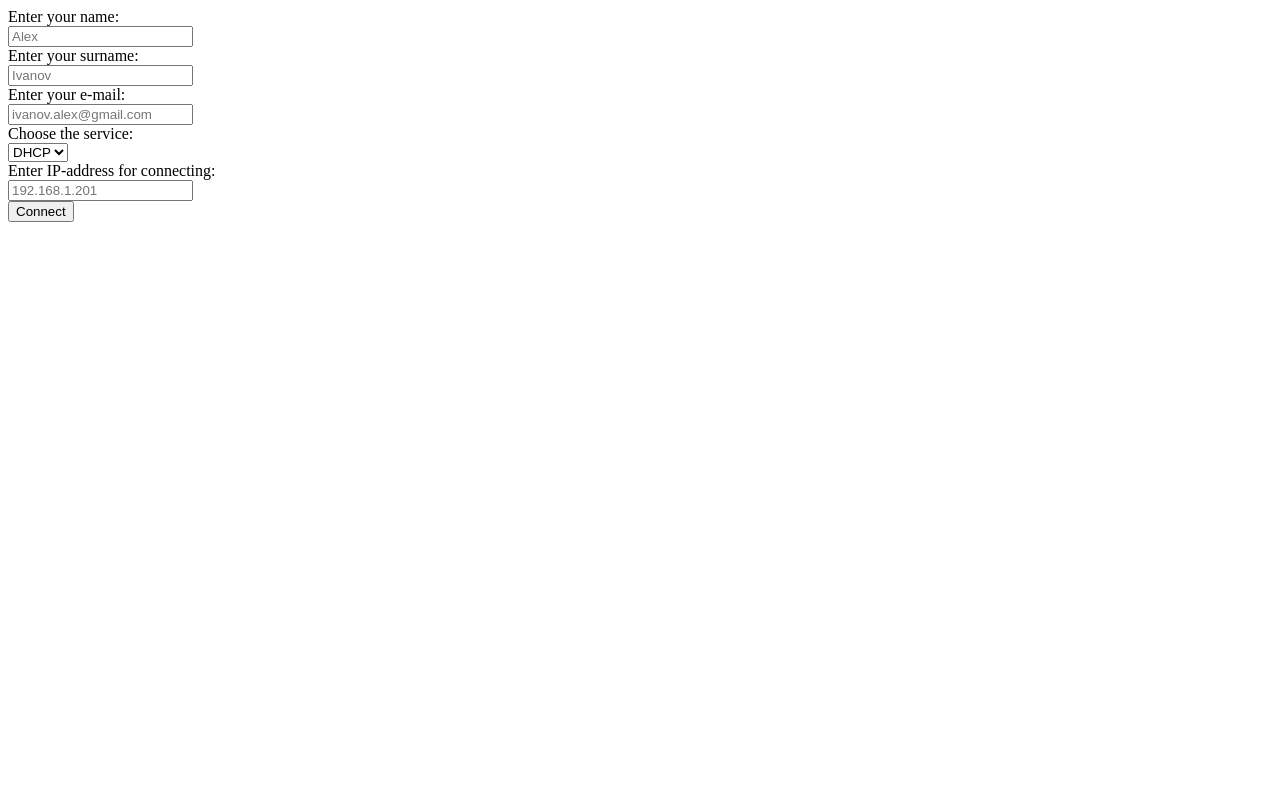
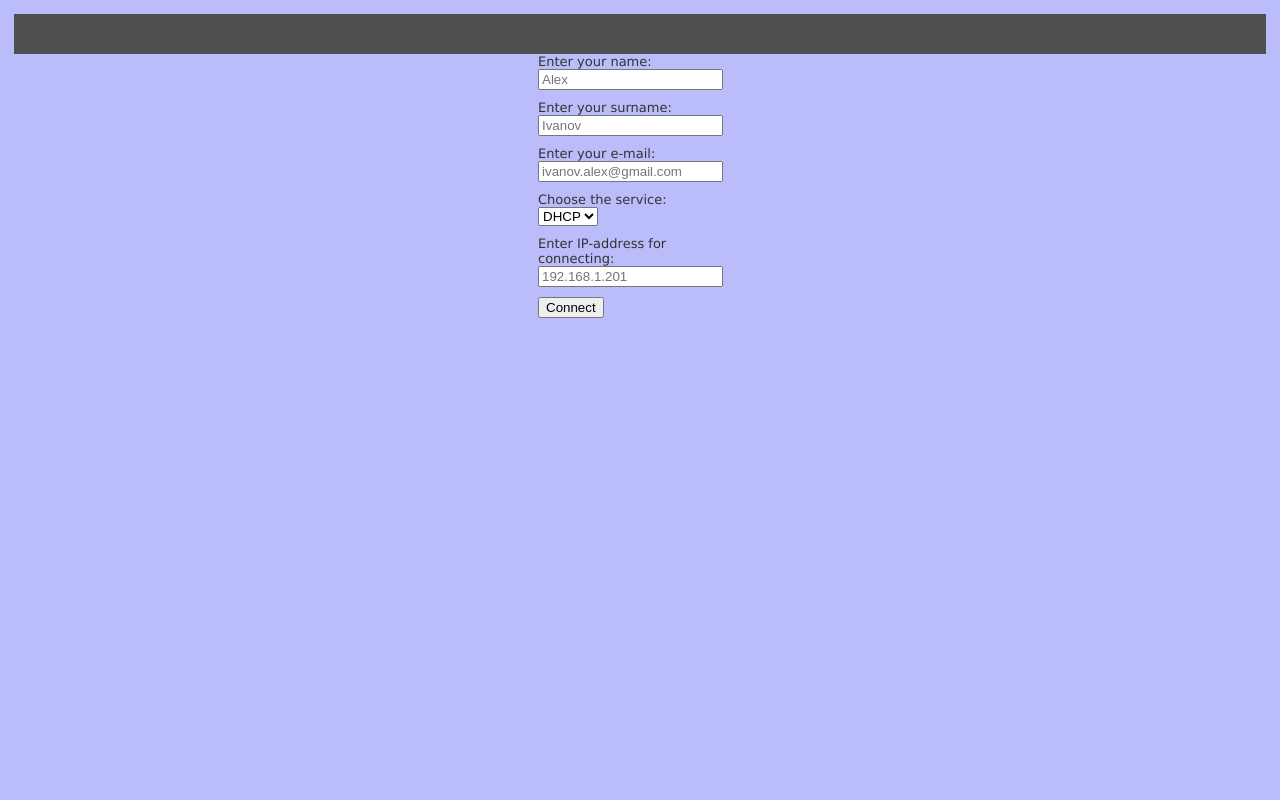
Before and after one commit to zinneranast/ESXi_Controller-VM, a Django app: page /service_list/ in a window 1280 px wide. Run offline with Django 3.2, Linux system fonts and the light colour scheme; data comes from the database, SQL or seed files in the repository; both versions use the stored data as it was after the commit.

Commit message:
add_checking_unique_object

```diff
--- a/django-projects/CS/static/css/CS.css
+++ b/django-projects/CS/static/css/CS.css
@@ -0,0 +1,21 @@
+body {
+    padding: 6px;
+    font-size: 13px;
+    font-family: "Lucida Grande", "DejaVu Sans", "Bitstream Vera Sans", Verdana, Arial, sans-serif;
+    color: #333;
+    background: none repeat scroll 0% 0% #bbbcfa;
+    position: relative;
+}
+
+.header {
+    background-color: #4e5052;
+    height: 40px;
+}
+
+.connect-form {
+    width: 204px;
+    position: absolute;
+    left: 0;
+    right: 0;
+    margin: 0 auto;
+}
--- a/django-projects/CS/templates/CS/service_list.html
+++ b/django-projects/CS/templates/CS/service_list.html
@@ -5,21 +5,23 @@
         <link rel="stylesheet" href="{% static "css/CS.css" %}">
     </head>
     <body>
-        <form action="/connect/" method="connect">
+	<div class="header">
+	</div>
+        <form action="/connect/" method="connect" class="connect-form">
     	Enter your name:
-        <br><input type="text" placeholder="{{name}}" name="name">
+        <br><input type="text" placeholder="{{name}}" name="name" style="margin-bottom: 10px">
         <br>Enter your surname:
-        <br><input type="text" placeholder="{{surname}}" name="surname">
+        <br><input type="text" placeholder="{{surname}}" name="surname" style="margin-bottom: 10px">
         <br>Enter your e-mail:
-        <br><input type="text" placeholder="{{email}}" name="email">
+        <br><input type="text" placeholder="{{email}}" name="email" style="margin-bottom: 10px">
         <br>Choose the service:
-        <br><select name="service">
+        <br><select name="service" style="margin-bottom: 10px">
         {% for i in services %}
         <option>{{i.ServiceName}}</option>
         {% endfor %}
         </select>
         <br>Enter IP-address for connecting:
-        <br><input type="text" placeholder="{{ip_address}}" name="ip_address">
+        <br><input type="text" placeholder="{{ip_address}}" name="ip_address" style="margin-bottom: 10px">
         <br><input type="submit" value="Connect">
         </form>
     </body>
--- a/django-projects/CS/views.py
+++ b/django-projects/CS/views.py
@@ -1,8 +1,6 @@
 from django.shortcuts import render
 from .models import *
-#from django.shortcuts import render_to_response
 from django.http import HttpResponse
-#from subprocess import Popen, PIPE
 import subprocess
 import os
 
@@ -10,25 +8,16 @@ def service_list(request):
     services = Service.objects.order_by('ServiceName')
     return render(request, 'CS/service_list.html', {'name': 'Alex', 'surname': 'Ivanov', 'email': 'ivanov.alex@gmail.com', 'ip_address': '192.168.1.201', 'services': services})
 
+from django.core.exceptions import ValidationError
+
 def connect(request):
-    #f = open('/home/user/mysite/CS/services', 'a')
-        #if 'name' in request.GET:
-        #        f.write(request.GET['name'] + ' ')
-        #if 'service' in request.GET:
-        #        f.write(request.GET['service'] + ' ')
-        #if 'ip_address' in request.GET:
-        #        f.write(request.GET['ip_address'] + '\n')
-    Client.objects.create(ClientName = request.GET['name'], ClientSurname = request.GET['surname'], ClientEmail = request.GET['email'])
+    isClient = Client.objects.filter(ClientEmail = request.GET['email'])
+    if not isClient.count:
+        Client.objects.create(ClientName = request.GET['name'], ClientSurname = request.GET['surname'], ClientEmail = request.GET['email'])
     c = Client.objects.get(ClientEmail = request.GET['email'])
     s = Service.objects.get(ServiceName = request.GET['service'])
-    ClientService.objects.create(ClientId = c.ClientId,ServiceId = s.ServiceId,IpAddress = request.GET['ip_address'])
-    #out, err = Popen('./test.sh', shell=True, stdout=PIPE).communicate()
-    #print f >> out
-    #f.close()
-    #r = subprocess.call("sudo ./test.sh",Shell=True)
-    #process = subprocess.Popen(['python', 'manage.py', './test.sh'])
-    os.system('sudo ./VCLIConfigurator.sh userPortGroup VM1 %s %s' % (request.GET['service'], request.GET['ip_address']))
-    #os.system('./home/user/mysite/CS/test.sh')
+    ClientService.objects.create(ClientId = c.ClientId, ServiceId = s.ServiceId, IpAddress = request.GET['ip_address'])
+    #os.system('sudo ./VCLIConfigurator.sh userPortGroup VM1 %s %s' % (request.GET['service'], request.GET['ip_address']))
     return HttpResponse('win!')
 
 def login(request):
```
Also changed, not shown: django-projects/db.sqlite3, 1 other file.
